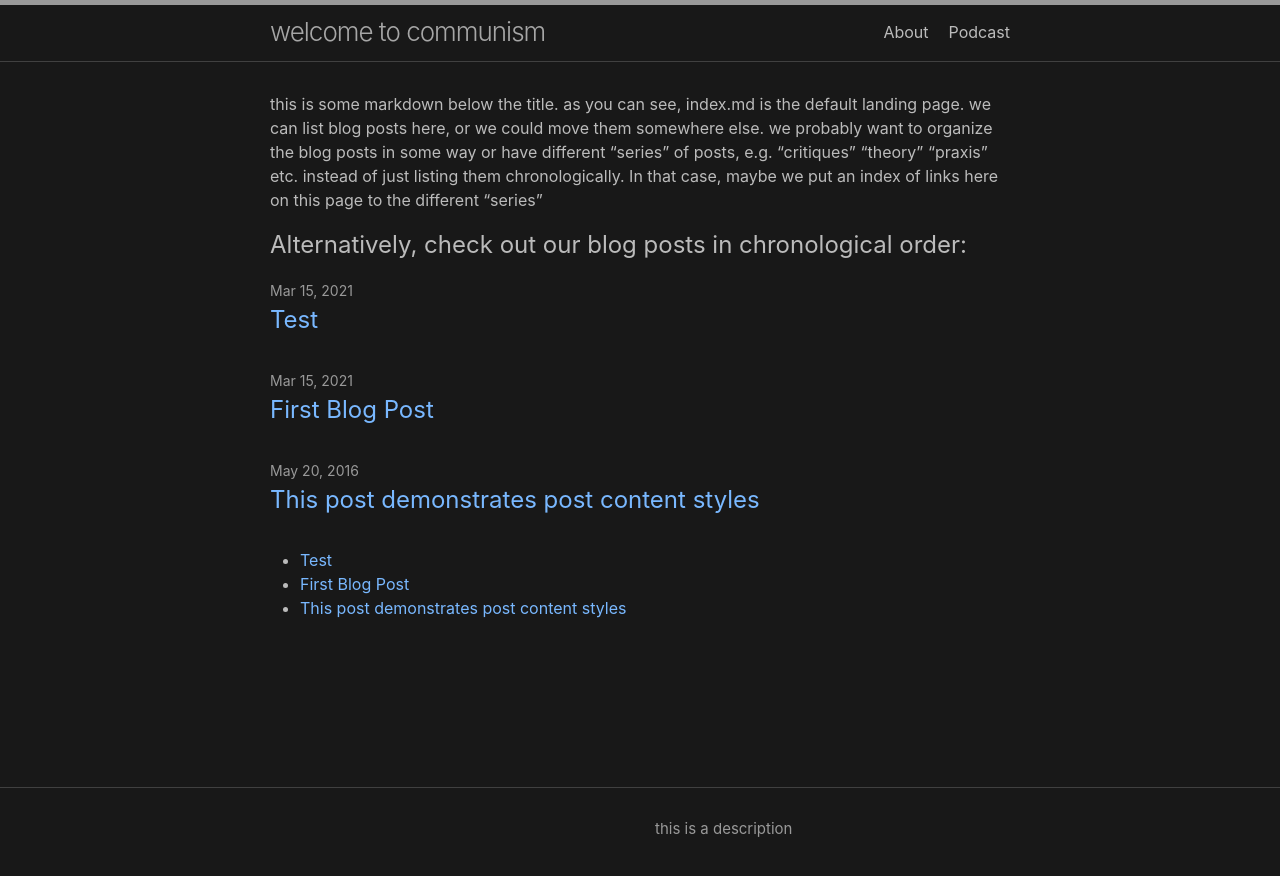
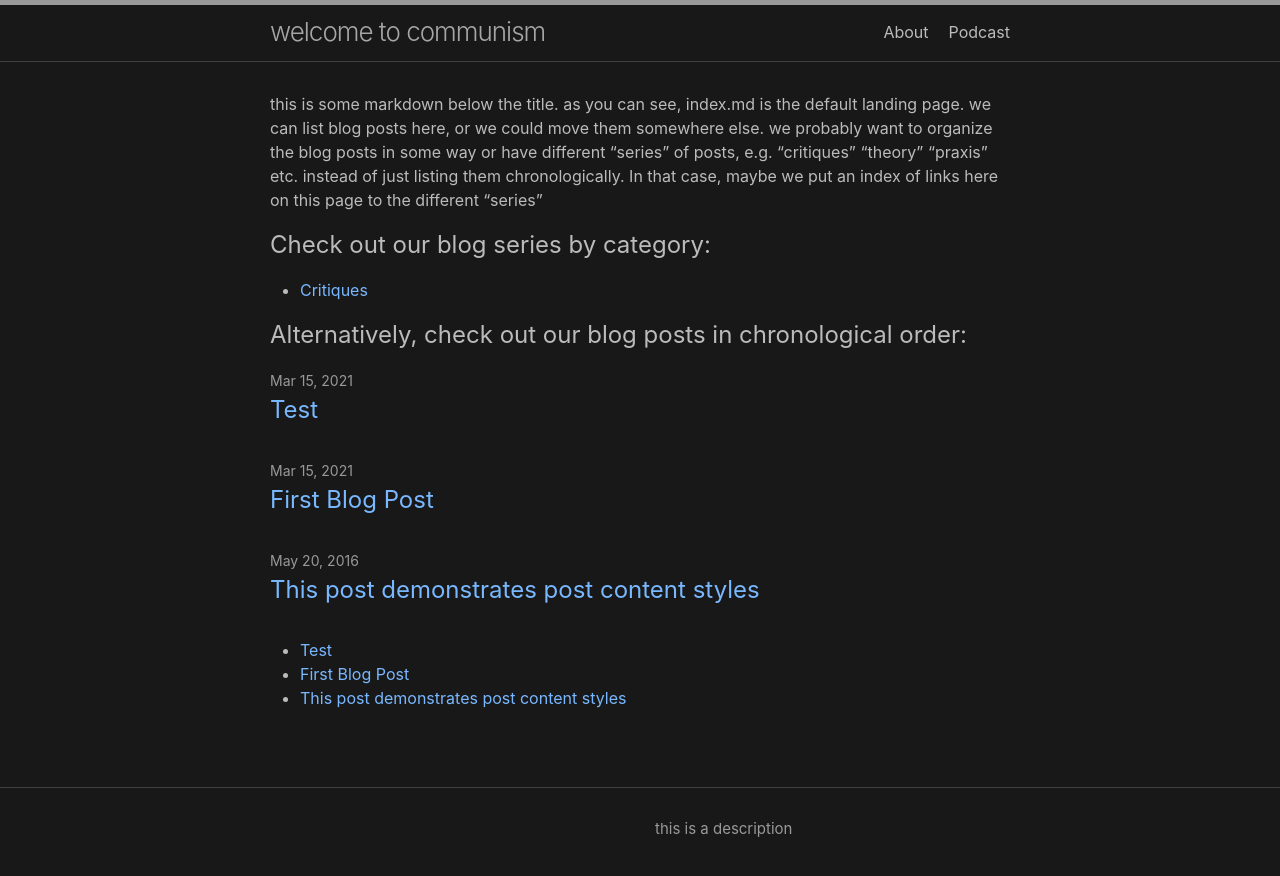
Before and after one commit to alext180/alext180.github.io, a Jekyll site: the page built from index.md, in a window 1280 px wide. Shown: the top 876 px of the page. Built offline with Jekyll 4.4.1, drawn with Linux system fonts in a browser that asks for light colours; our own code applies the rules of GitHub Pages for plain Markdown files; some of the changed lines change nothing that is shown.

Commit message:
Update index.md

```diff
--- a/index.md
+++ b/index.md
@@ -3,9 +3,7 @@
 this is some markdown below the title. as you can see, index.md is the default landing page. we can list blog posts here, or we could move them somewhere else.
 we probably want to organize the blog posts in some way or have different "series" of posts, e.g. "critiques" "theory" "praxis" etc. instead of just listing them chronologically. In that case, maybe we put an index of links here on this page to the different "series"
 
-<!---## Check out our blog series by category:
-- [Critiques](https://alext180.github.io/test/)
-- [Theory](https://alext180.github.io/test/)
-- [Praxis](https://alext180.github.io/test/)--->
+## Check out our blog series by category:
+- [Critiques](https://alext180.github.io/2021/03/15/test.html)
 
 ## Alternatively, check out our blog posts in chronological order:
```
